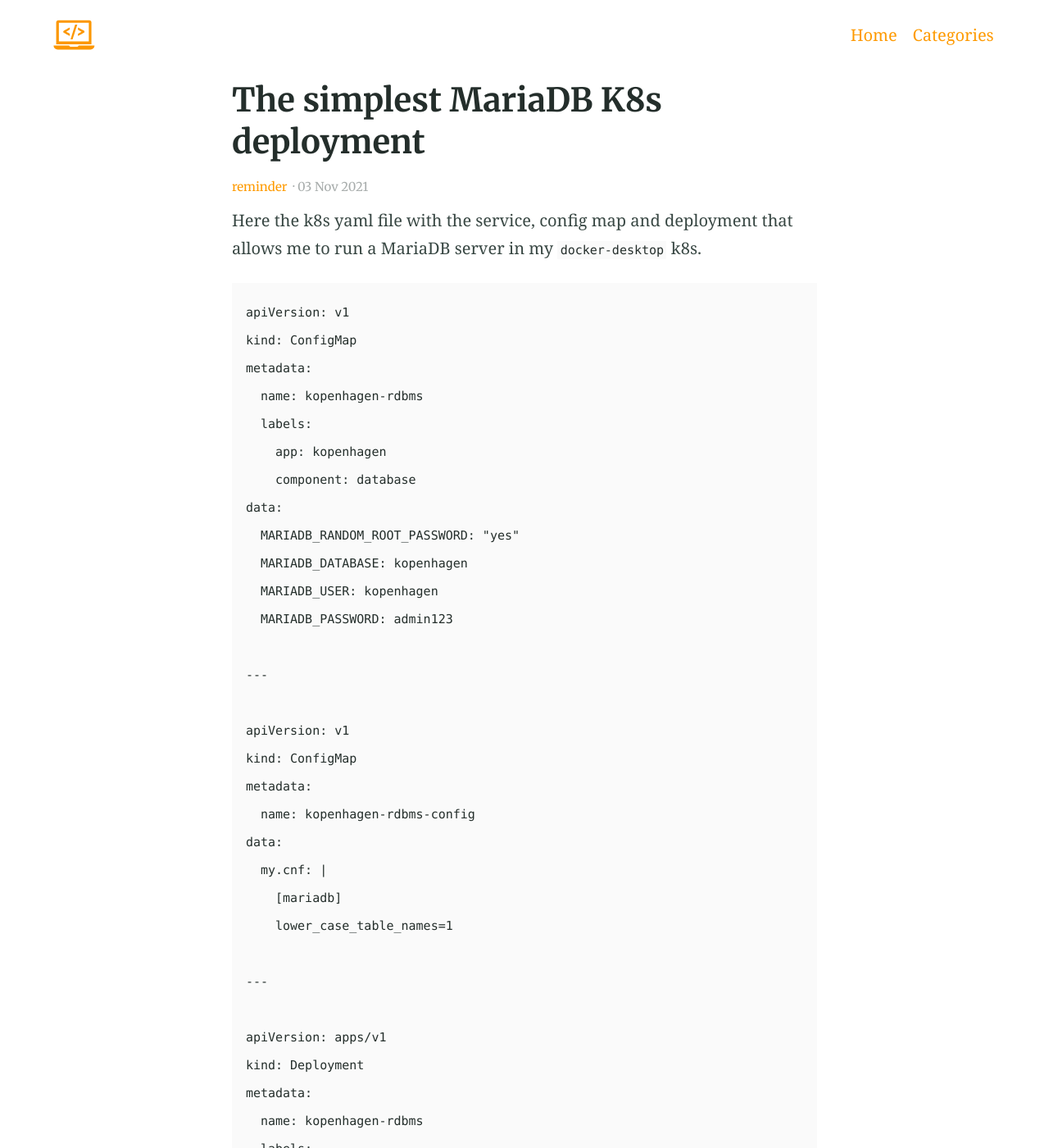
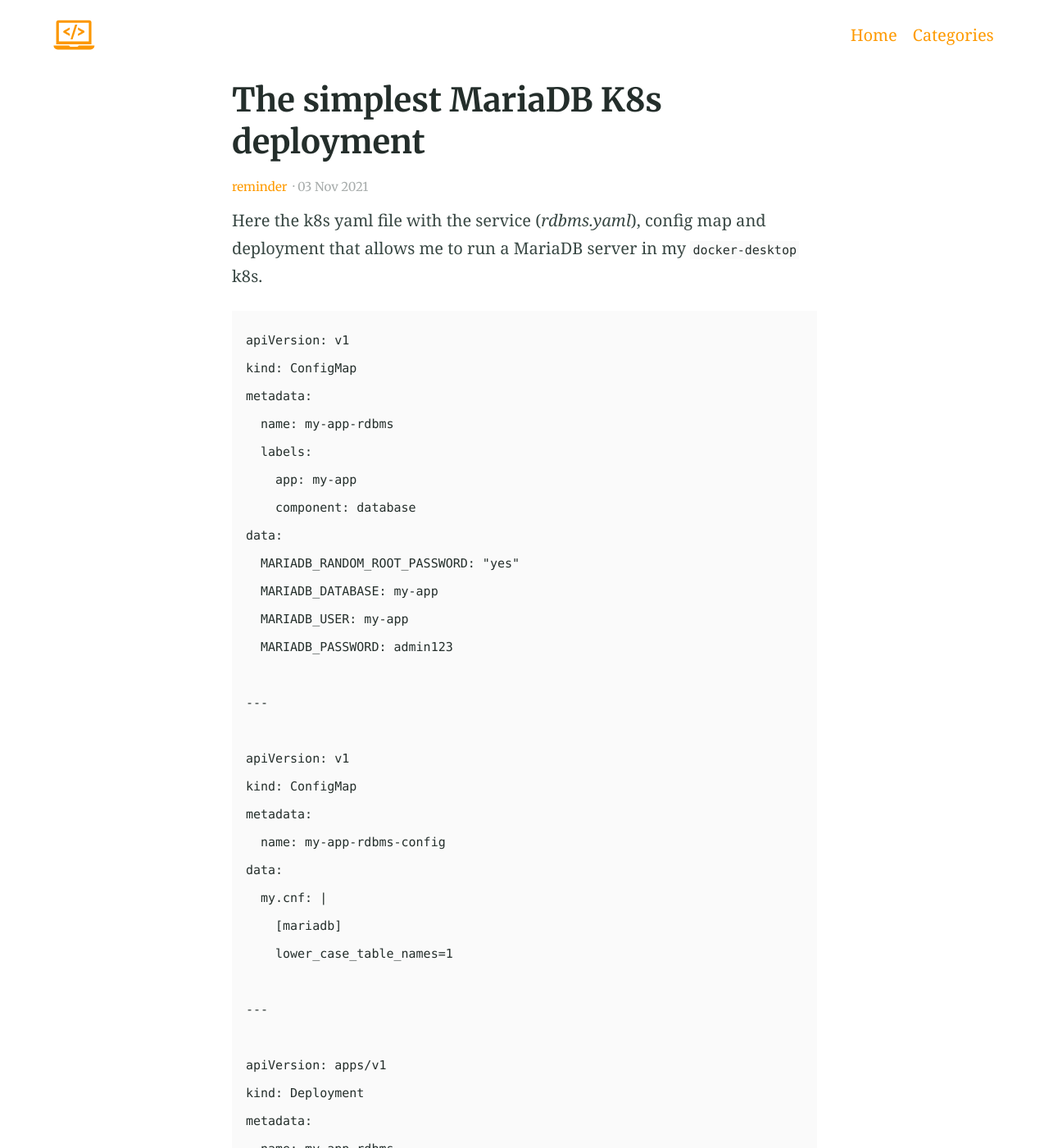
Before and after one commit to pablobastidasv/pablobastidasv.github.io, a Jekyll site: the page built from _posts/2021-11-03-simplest-mariadb-k8s.md, in a window 1280 px wide and 1400 px high. Shown: the whole window at 82% size. Built offline with Jekyll 4.4.1, drawn with Linux system fonts in a browser that asks for light colours; some of the changed text lies outside the part shown.

Commit message:
Removen reference to original project

````diff
--- a/_posts/2021-11-03-simplest-mariadb-k8s.md
+++ b/_posts/2021-11-03-simplest-mariadb-k8s.md
@@ -6,20 +6,20 @@ excerpt: |
   In some cases I want to deploy a MariaDB server inside k8s but not a real server, with many instances, volumes, high performance configuration, on other words, a non prod MariaDB for local tests/dev. Here is the solution that I found for this.
 ---
 
-Here the k8s yaml file with the service, config map and deployment that allows me to run a MariaDB server in my `docker-desktop` k8s.
+Here the k8s yaml file with the service (_rdbms.yaml_), config map and deployment that allows me to run a MariaDB server in my `docker-desktop` k8s.
 
 ```
 apiVersion: v1
 kind: ConfigMap
 metadata:
-  name: kopenhagen-rdbms
+  name: my-app-rdbms
   labels:
-    app: kopenhagen
+    app: my-app
     component: database
 data:
   MARIADB_RANDOM_ROOT_PASSWORD: "yes"
-  MARIADB_DATABASE: kopenhagen
-  MARIADB_USER: kopenhagen
+  MARIADB_DATABASE: my-app
+  MARIADB_USER: my-app
   MARIADB_PASSWORD: admin123
 
 ---
@@ -27,7 +27,7 @@ data:
 apiVersion: v1
 kind: ConfigMap
 metadata:
-  name: kopenhagen-rdbms-config
+  name: my-app-rdbms-config
 data:
   my.cnf: |
     [mariadb]
@@ -38,24 +38,24 @@ data:
 apiVersion: apps/v1
 kind: Deployment
 metadata:
-  name: kopenhagen-rdbms
+  name: my-app-rdbms
   labels:
-    app: kopenhagen
+    app: my-app
     component: database
 spec:
   replicas: 1
   selector:
     matchLabels:
-      app: kopenhagen
+      app: my-app
       component: database
   template:
     metadata:
       labels:
-        app: kopenhagen
+        app: my-app
         component: database
     spec:
       containers:
-        - name: kopenhagen-rdbms
+        - name: my-app-rdbms
           image: mariadb:10.6
           volumeMounts:
             - mountPath: /etc/mysql/conf.d/
@@ -65,25 +65,25 @@ spec:
             - containerPort: 3306
           envFrom:
             - configMapRef:
-                name: kopenhagen-rdbms
+                name: my-app-rdbms
       volumes:
         - name: config
           configMap:
-            name: kopenhagen-rdbms-config
+            name: my-app-rdbms-config
 ---
 
 apiVersion: v1
 kind: Service
 metadata:
-  name: kopenhagen-rdbms
+  name: my-app-rdbms
   labels:
-    app: kopenhagen
+    app: my-app
     component: database
 spec:
   ports:
     - port: 3306
   selector:
-    app: kopenhagen
+    app: my-app
     component: database
 
 ```
````
